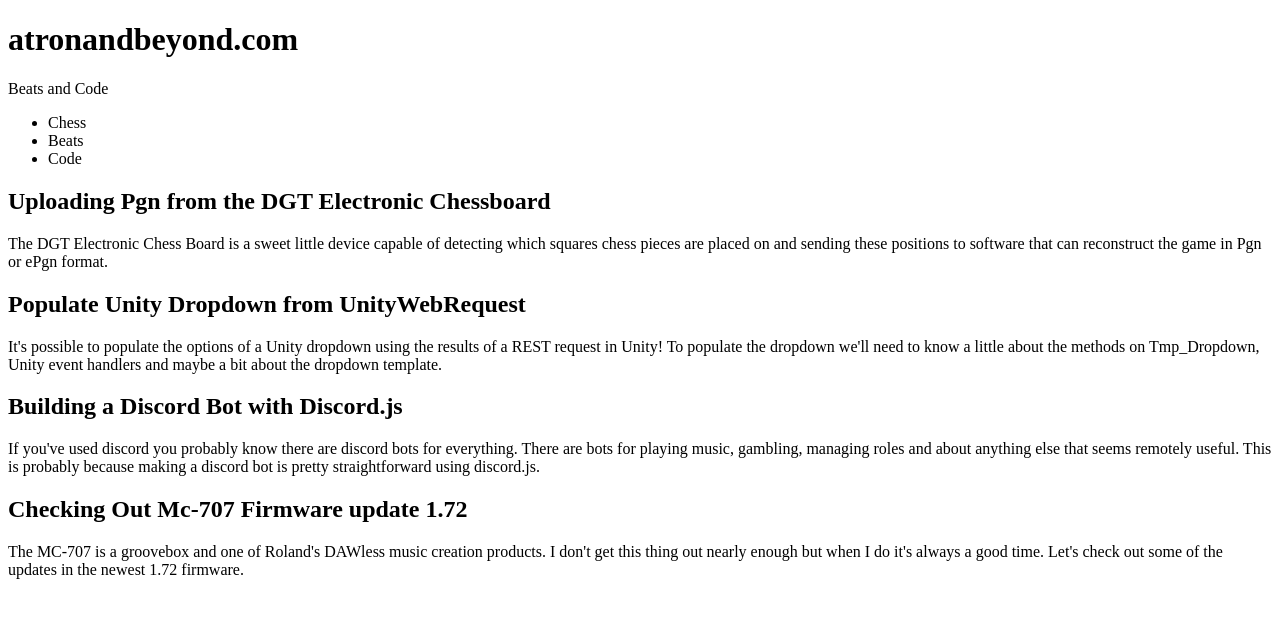
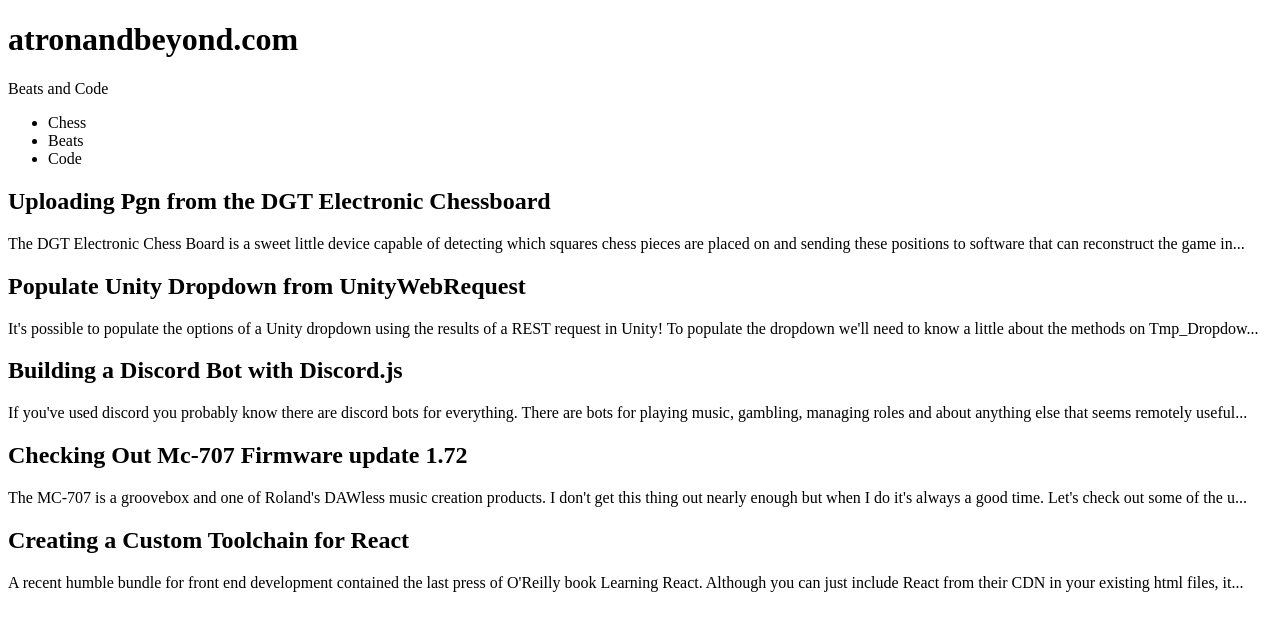
Before and after one commit to awayawm/atronandbeyond.com, a React app: page / in a window 1280 px wide. Shown: the top 630 px of the page. Built offline with nearby package versions, Linux system fonts and the light colour scheme.

Commit message:
Add arcticle and truncate content in App

```diff
--- a/package.json
+++ b/package.json
@@ -30,6 +30,8 @@
   },
   "dependencies": {
     "dotenv": "^10.0.0",
+    "html-webpack-harddisk-plugin": "^2.0.0",
+    "lodash": "^4.17.21",
     "react": "^17.0.2",
     "react-dom": "^17.0.2"
   }
--- a/src/App.js
+++ b/src/App.js
@@ -1,6 +1,7 @@
 import React, { Component } from "react";
 import "./App.css";
 import * as data from "./data"
+import  _ from 'lodash'
 class App extends Component {
 
   constructor(props) {
@@ -23,7 +24,7 @@
         {this.state.articles.map((article, i) =>
           <div key={i}>
             <h2>{article.title}</h2>
-            <p>{article.content}</p>
+            <p dangerouslySetInnerHTML ={{__html:_.truncate(article.content, {'length': 200})}}/>
           </div>)}
       </div>
     );
--- a/src/data.js
+++ b/src/data.js
@@ -45,8 +45,16 @@
       date: "2021-06-20",
       content:`The MC-707 is a groovebox and one of Roland's DAWless music creation products.  I don't get this thing out nearly enough but when I do it's always
       a good time.  Let's check out some of the updates in the newest 1.72 firmware.
+      <a href="https://www.roland.com/global/support/by_product/mc-707/updates_drivers/fe3f083e-fe45-40ff-9a0d-7283771d846f/" target="_blank">UPDATE HISTORY</a>
       `
     }
-
+    ,
+    {
+      title: "Creating a Custom Toolchain for React",
+      tags: [3],
+      date: "2021-06-20",
+      content:`A recent humble bundle for front end development contained the last press of O'Reilly book Learning React.  Although you can just include React from
+      their CDN in your existing html files, it's common to use a toolchain to bring together a full ecosystems of packages that make developing with React easier.`
+    }
   ]
 }
```
Also changed, not shown: 1 other file (tests, documents, lock files or other folders).
